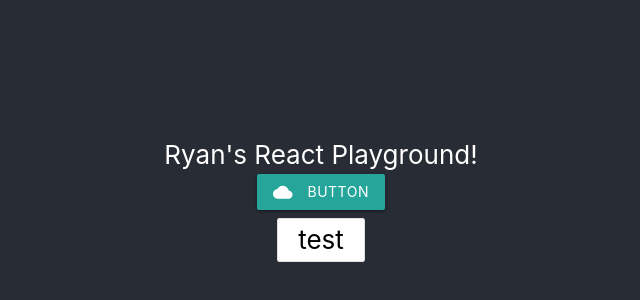
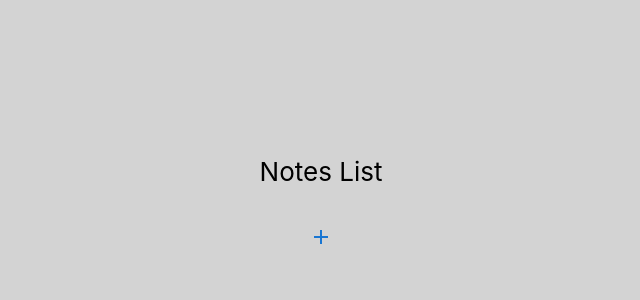
Before and after one commit to ryan2445/react-playground, a React (Create React App) app in the folder client/: page / in a window 1280 px wide. Shown: the part 194-494 px from the top of the page, without its empty margins (319-959 px from the left). Built offline with nearby package versions, Linux system fonts and the light colour scheme.

Commit message:
Notes w.i.p.

```diff
--- a/client/package.json
+++ b/client/package.json
@@ -3,6 +3,10 @@
   "version": "0.1.0",
   "private": true,
   "dependencies": {
+    "@emotion/react": "^11.7.0",
+    "@emotion/styled": "^11.6.0",
+    "@mui/icons-material": "^5.2.0",
+    "@mui/material": "^5.2.2",
     "@testing-library/jest-dom": "^5.15.1",
     "@testing-library/react": "^11.2.7",
     "@testing-library/user-event": "^12.8.3",
--- a/client/public/index.html
+++ b/client/public/index.html
@@ -23,12 +23,8 @@
       work correctly both with client-side routing and a non-root public URL.
       Learn how to configure a non-root public URL by running `npm run build`.
     -->
-
-    <!--Import Google Icon Font-->
-    <link href="https://fonts.googleapis.com/icon?family=Material+Icons" rel="stylesheet">
-    <!--Import materialize.css-->
-    <link rel="stylesheet" href="https://cdnjs.cloudflare.com/ajax/libs/materialize/1.0.0/css/materialize.min.css">
-
+    <link rel="stylesheet" href="https://fonts.googleapis.com/css?family=Roboto:300,400,500,700&display=swap" />
+    <link rel="stylesheet" href="https://fonts.googleapis.com/icon?family=Material+Icons" />
     <title>Ryan's React Playround</title>
   </head>
   <body>
@@ -44,8 +40,5 @@
       To begin the development, run `npm start` or `yarn start`.
       To create a production bundle, use `npm run build` or `yarn build`.
     -->
-
-    <!--JavaScript at end of body for optimized loading-->
-    <script src="https://cdnjs.cloudflare.com/ajax/libs/materialize/1.0.0/js/materialize.min.js"></script>
   </body>
 </html>
--- a/client/src/App.css
+++ b/client/src/App.css
@@ -1,18 +1,15 @@
 .App {
   text-align: center;
+  background-color: #D3D3D3;
+  min-height: 100vh;
+  display: flex;
+  flex-direction: column;
+  align-items: center;
+  justify-content: center;
+  font-size: calc(10px + 2vmin);
+  color: black;
 }
 
 .App-header {
-    background-color: #282c34;
-    min-height: 100vh;
-    display: flex;
-    flex-direction: column;
-    align-items: center;
-    justify-content: center;
-    font-size: calc(10px + 2vmin);
-    color: white;
+    max-width: 1000px;
 }
-
-.Notes-list {
-    color: black;
-}
--- a/client/src/App.js
+++ b/client/src/App.js
@@ -1,15 +1,48 @@
 import './App.css';
-import React, { useState } from 'react'
+import { useState } from 'react'
+import { IconButton, TextField } from '@mui/material';
+import AddIcon from '@mui/icons-material/Add';
+import CloseIcon from '@mui/icons-material/Close';
 
 function NotesList() {
-    const [notes, setNotes] = useState(1)
+    var [notes, setNotes] = useState([])
+    var [editing, setEditing] = useState(false)
+    var [tempNote, setTempNote] = useState('')
+
+    function keyPressed(key) {
+        if (key.keyCode == 13) {
+            setNotes([...notes, tempNote])
+            setEditing(false)
+        }
+    }
+
+    function textFieldChanged(event) {
+        setTempNote(event.target.value)
+    }
+
+    function clearTempNote() {
+        setTempNote('')
+        setEditing(false)
+    }
 
     return (
-        <div className="Notes-list">
-            <ul className="collection">
-
-            <li className="collection-item">test</li>
-            </ul>
+        <div>
+            <div>
+                { notes.map((note, i) => <div key={i}>{note}</div>) }
+            </div>
+            { editing && <div style={{display:"flex", justifyContent:'center', width:'340px'}}>
+                <TextField variant="outlined" autoFocus fullWidth onKeyUp={keyPressed} onChange={textFieldChanged}/>
+                <div style={{alignSelf:'center', paddingLeft:'5px'}}>
+                    <IconButton color="error" size="small" onClick={() => clearTempNote()}>
+                        <CloseIcon fontSize="small"></CloseIcon>
+                    </IconButton>
+                </div>
+            </div> }
+            <div style={{paddingTop:'15px'}}>
+                <IconButton color="primary" onClick={() => setEditing(true)} disabled={editing}>
+                    <AddIcon></AddIcon>
+                </IconButton>
+            </div>
         </div>
     )
 }
@@ -18,8 +51,9 @@ function App() {
   return (
     <div className="App">
         <header className="App-header">
-            Ryan's React Playground!
-            <div className="waves-effect waves-light btn"><i className="material-icons left">cloud</i>button</div>
+            <div style={{paddingBottom:'15px'}}>
+                Notes List
+            </div>
             <NotesList />
         </header>
     </div>
```
Also changed, not shown: 1 other file (tests, documents, lock files or other folders).
